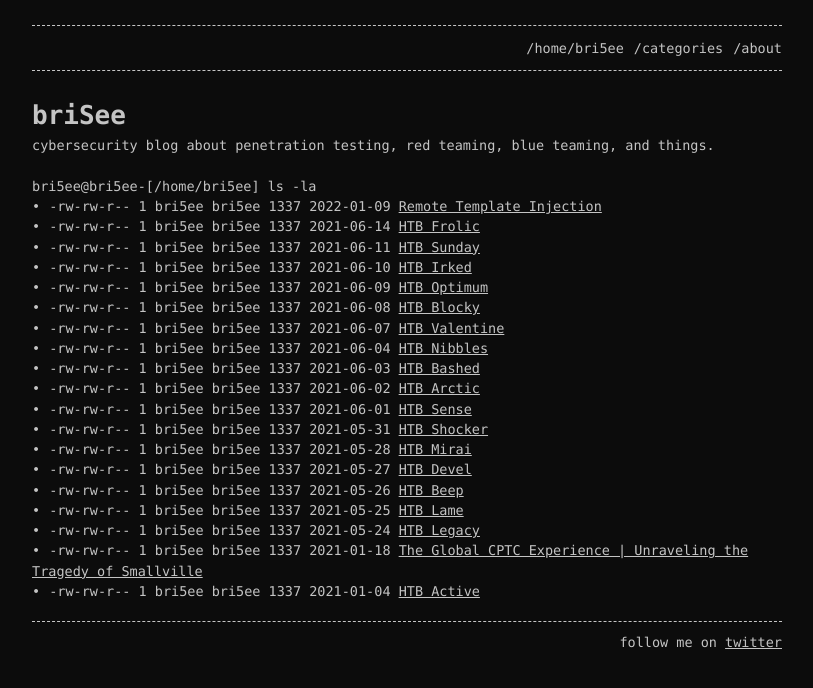
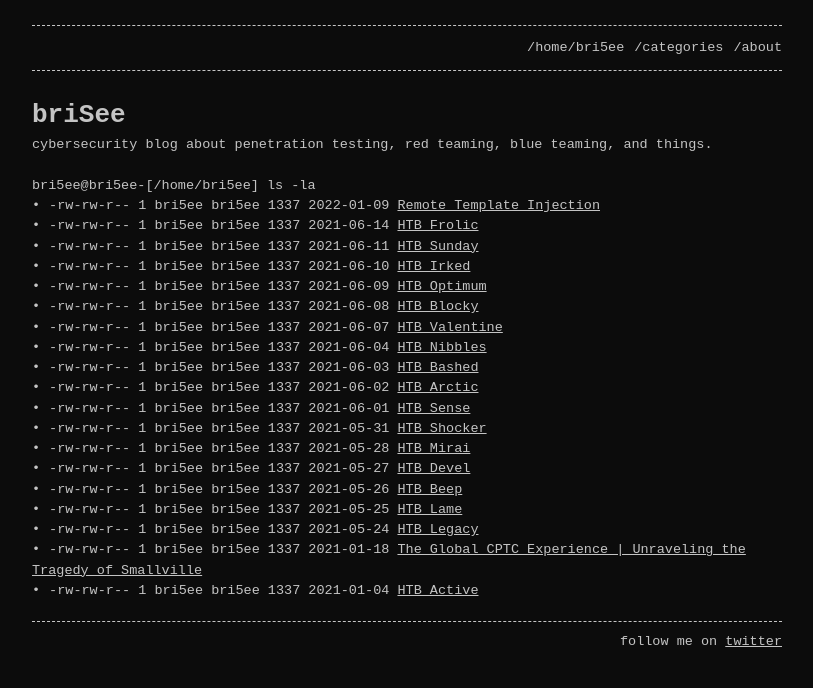
Before and after one commit to notbricey/brisee.github.io, a Jekyll site: the page built from index.md, in a window 1280 px wide. Shown: the top 688 px of the page, without its empty margins (233-1046 px from the left). Built offline with Jekyll 4.4.1, drawn with Linux system fonts in a browser that asks for light colours.

Commit message:
Update base.scss

```diff
--- a/_sass/base.scss
+++ b/_sass/base.scss
@@ -3,7 +3,7 @@
 /**
  * Style variables
  */
-$base-font-family:     'Consolas', monospace !default;
+$base-font-family:     'Barlow', monospace !default;
 $base-font-size:       13.5px !default;
 $mobile-font-size:     13.5px !default;
 $base-line-height:     1.5 !default;
```
